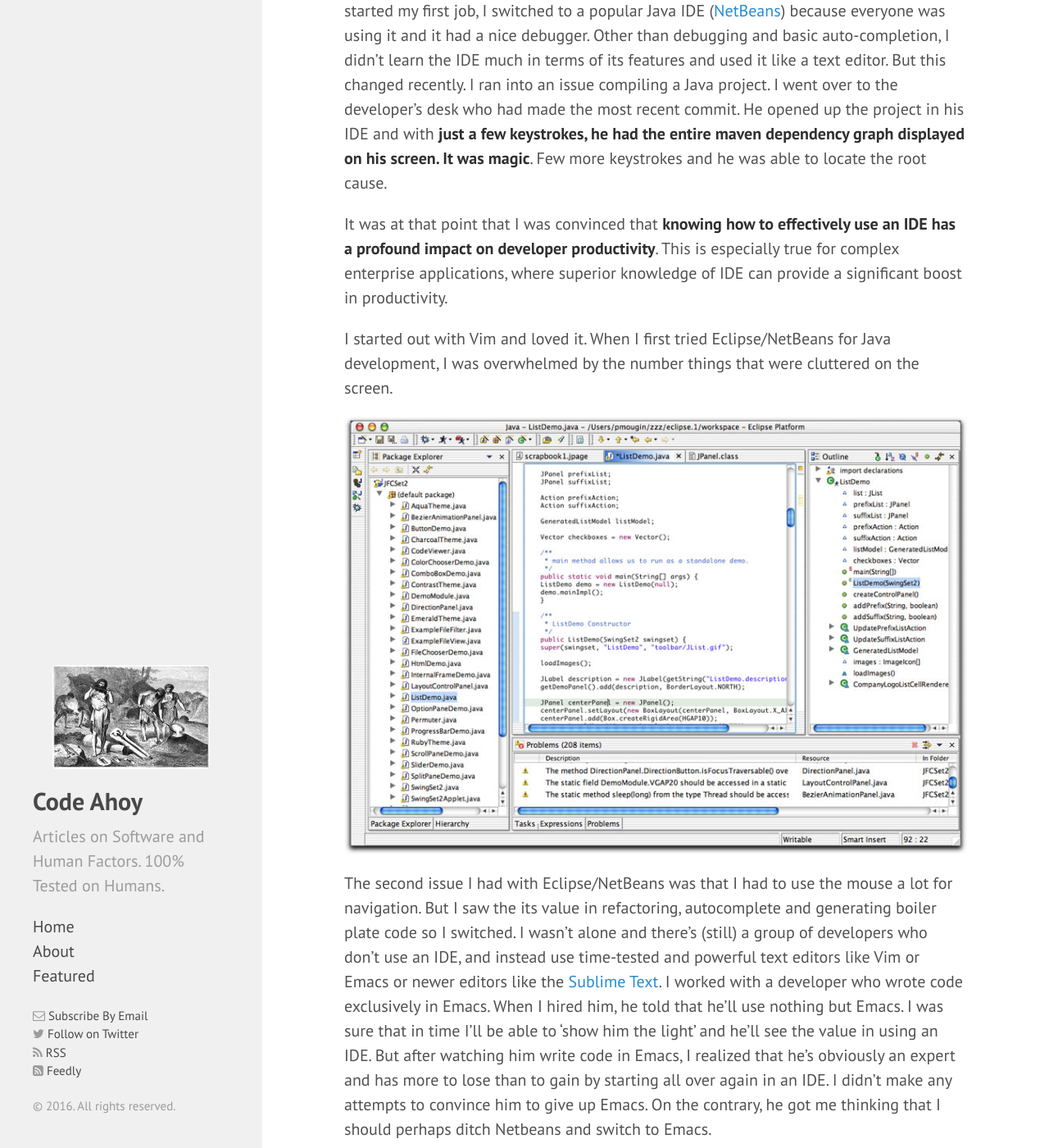
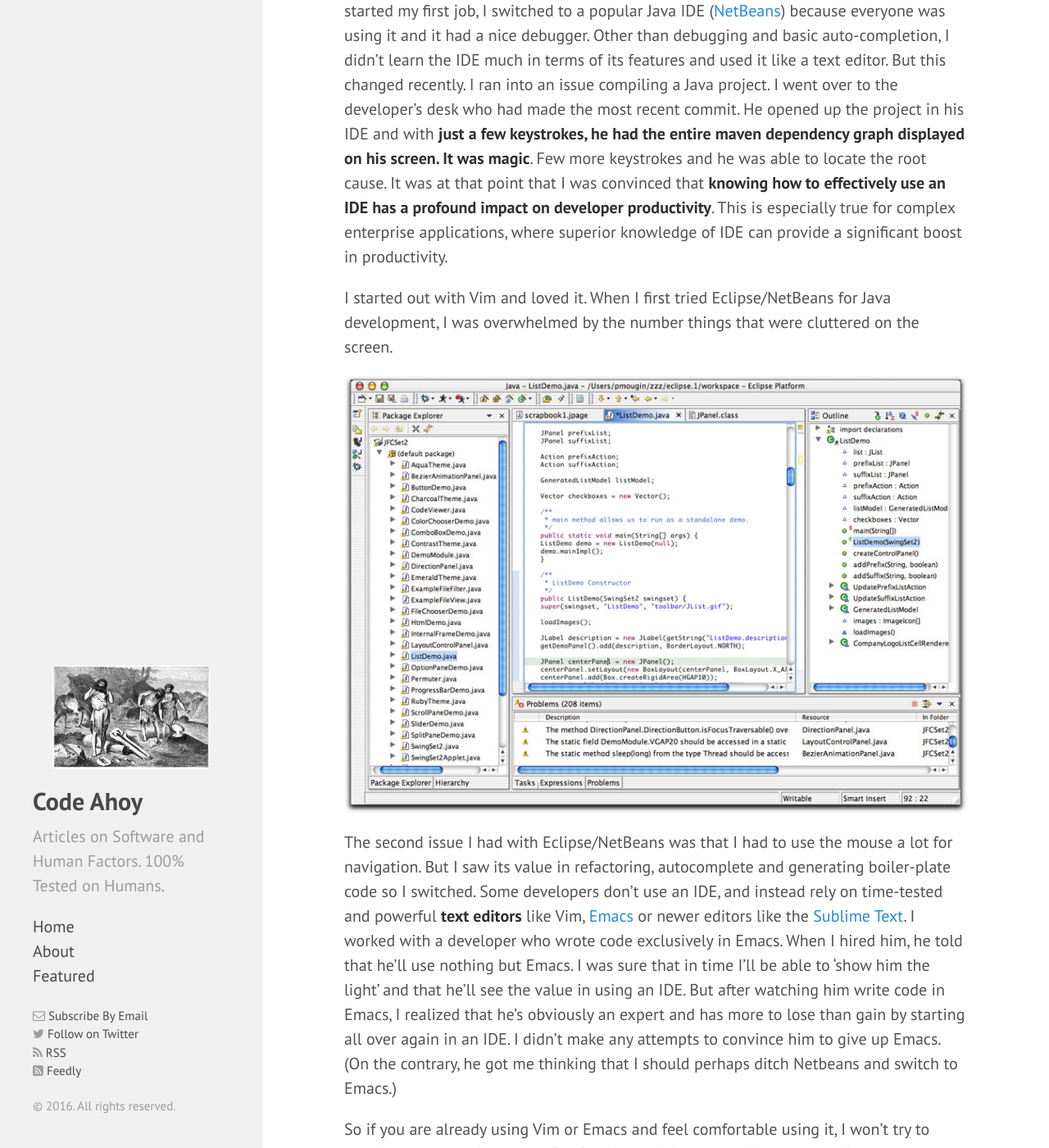
Before and after one commit to talk2viren/umermansoor.github.io, a Jekyll site: the page built from _posts/2016-06-10-ides-and-developer-productivity.md, in a window 1280 px wide and 1400 px high, scrolled down 242 px. Shown: the whole window at 82% size. Built offline with Jekyll 4.4.1, drawn with Linux system fonts in a browser that asks for light colours; nearby versions of some CDN libraries; a script that is not in the unit is left out; comment, search, counter and statistics services are not loaded; some of the changed text lies outside the part shown.

Commit message:
added stuff

```diff
--- a/_posts/2016-06-10-ides-and-developer-productivity.md
+++ b/_posts/2016-06-10-ides-and-developer-productivity.md
@@ -5,17 +5,15 @@
 excerpt_separator: <!--more-->
 ---
 
-I used to be neutral on the choice and even the use of an IDE for writing code. When I was in the university, I learned and used [Vim](https://en.wikipedia.org/wiki/Vim_(text_editor)) to write code for my assignments. When I started my first job, I switched to a popular Java IDE ([NetBeans](https://netbeans.org/)) because everyone was using it and it had a nice debugger. Other than debugging and basic auto-completion, I didn’t learn the IDE much in terms of its features and used it like a text editor. But this changed recently. I ran into an issue compiling a Java project. I went over to the developer’s desk who had made the most recent commit. He opened up the project in his IDE and with **just a few keystrokes, he had the entire maven dependency graph displayed on his screen. It was magic**. Few more keystrokes and he was able to locate the root cause.
+I used to be neutral on the choice and even the use of an IDE for writing code. When I was in the university, I learned and used [Vim](https://en.wikipedia.org/wiki/Vim_(text_editor)) to write code for my assignments. When I started my first job, I switched to a popular Java IDE ([NetBeans](https://netbeans.org/)) because everyone was using it and it had a nice debugger. Other than debugging and basic auto-completion, I didn’t learn the IDE much in terms of its features and used it like a text editor. But this changed recently. I ran into an issue compiling a Java project. I went over to the developer’s desk who had made the most recent commit. He opened up the project in his IDE and with **just a few keystrokes, he had the entire maven dependency graph displayed on his screen. It was magic**. Few more keystrokes and he was able to locate the root cause. It was at that point that I was convinced that **knowing how to effectively use an IDE has a profound impact on developer productivity**. This is especially true for complex enterprise applications, where superior knowledge of IDE can provide a significant boost in productivity.
 
 <!--more-->
-
-It was at that point that I was convinced that **knowing how to effectively use an IDE has a profound impact on developer productivity**. This is especially true for complex enterprise applications, where superior knowledge of IDE can provide a significant boost in productivity.
 
 I started out with Vim and loved it. When I first tried Eclipse/NetBeans for Java development, I was overwhelmed by the number things that were cluttered on the screen.
 
 ![Eclipse Clutter]({{ site.url }}/img/blogs/eclipse-clutter.jpg)
 
-The second issue I had with Eclipse/NetBeans was that I had to use the mouse a lot for navigation. But I saw the its value in refactoring, autocomplete and generating boiler plate code so I switched. I wasn’t alone and there’s (still) a group of developers who don’t use an IDE, and instead use time-tested and powerful text editors like Vim or Emacs or newer editors like the [Sublime Text](https://www.sublimetext.com/). I worked with a developer who wrote code exclusively in Emacs. When I hired him, he told that he’ll use nothing but Emacs. I was sure that in time I’ll be able to ‘show him the light’ and he’ll see the value in using an IDE. But after watching him write code in Emacs, I realized that he’s obviously an expert and has more to lose than to gain by starting all over again in an IDE. I didn’t make any attempts to convince him to give up Emacs. On the contrary, he got me thinking that I should perhaps ditch Netbeans and switch to Emacs.
+The second issue I had with Eclipse/NetBeans was that I had to use the mouse a lot for navigation. But I saw its value in refactoring, autocomplete and generating boiler-plate code so I switched. Some developers don’t use an IDE, and instead rely on time-tested and powerful **text editors** like Vim, [Emacs](https://en.wikipedia.org/wiki/Emacs) or newer editors like the [Sublime Text](https://www.sublimetext.com/). I worked with a developer who wrote code exclusively in Emacs. When I hired him, he told that he’ll use nothing but Emacs. I was sure that in time I’ll be able to ‘show him the light’ and that he’ll see the value in using an IDE. But after watching him write code in Emacs, I realized that he’s obviously an expert and has more to lose than gain by starting all over again in an IDE. I didn’t make any attempts to convince him to give up Emacs. (On the contrary, he got me thinking that I should perhaps ditch Netbeans and switch to Emacs.)
 
 So if you are already using Vim or Emacs and feel comfortable using it, I won’t try to convince you to switch to an IDE. But if you sitting on the fence and don’t have a preference, **I’d recommend strongly recommend picking a good IDE and learning it really well**. The choice of the IDE will depend on the language are are programming in. I switched to **[IntelliJ IDEA](https://www.jetbrains.com/idea/) for Java and highly recommend it**. It’s extremely powerful and I feel like I can’t live without the *alt-enter* shortcut anymore. It [impressed Martin Fowler](http://martinfowler.com/bliki/PostIntelliJ.html) after developers in his company voluntarily switched to it:
 
@@ -24,3 +22,8 @@
 > Within six months nearly everyone was using IntelliJ. Voluntarily and eagerly.
 
 But don't just use IntelliJ like any other IDE. **Make an effort to learn and understand its features to enhance the development process**. I’d also suggest learning keyboard shortcuts and **start relying on mouse less and less until you don't need to use it all when writing code**. I haven’t completely got there myself, but it is possible to do 100% mouse free development in IntelliJ. Watch this presentation by [Hadi Hariri](https://blog.jetbrains.com/idea/author/hhariri/) in which he demonstrates how to ditch the mouse and use IntelliJ only with the keyboard: [IntelliJ IDEA Tips and Tricks Full Version](https://www.youtube.com/watch?v=eq3KiAH4IBI).
+
+## Notes:
+- For Python development, I like [PyCharm](https://www.jetbrains.com/pycharm/) which is developed by the same guys as IntelliJ IDEA.
+- I replaced Sublime Text with [Atom](https://atom.io/) by GitHub on my machines.
+- Mark Seemann makes some strong points [against the use of productivity tools](http://blog.ploeh.dk/2013/02/04/BewareofProductivityTools/) (including IDEs). You be the judge.
```
